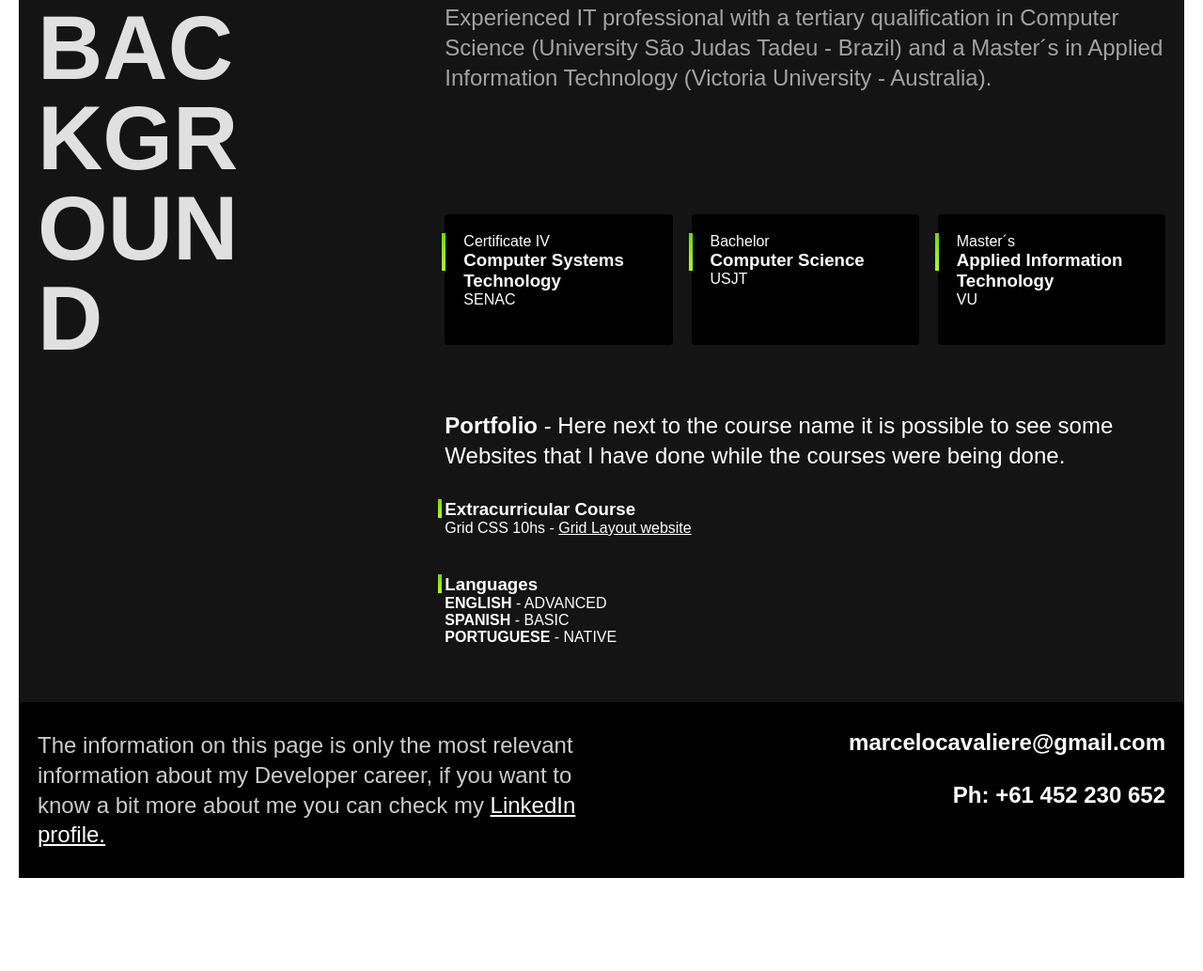
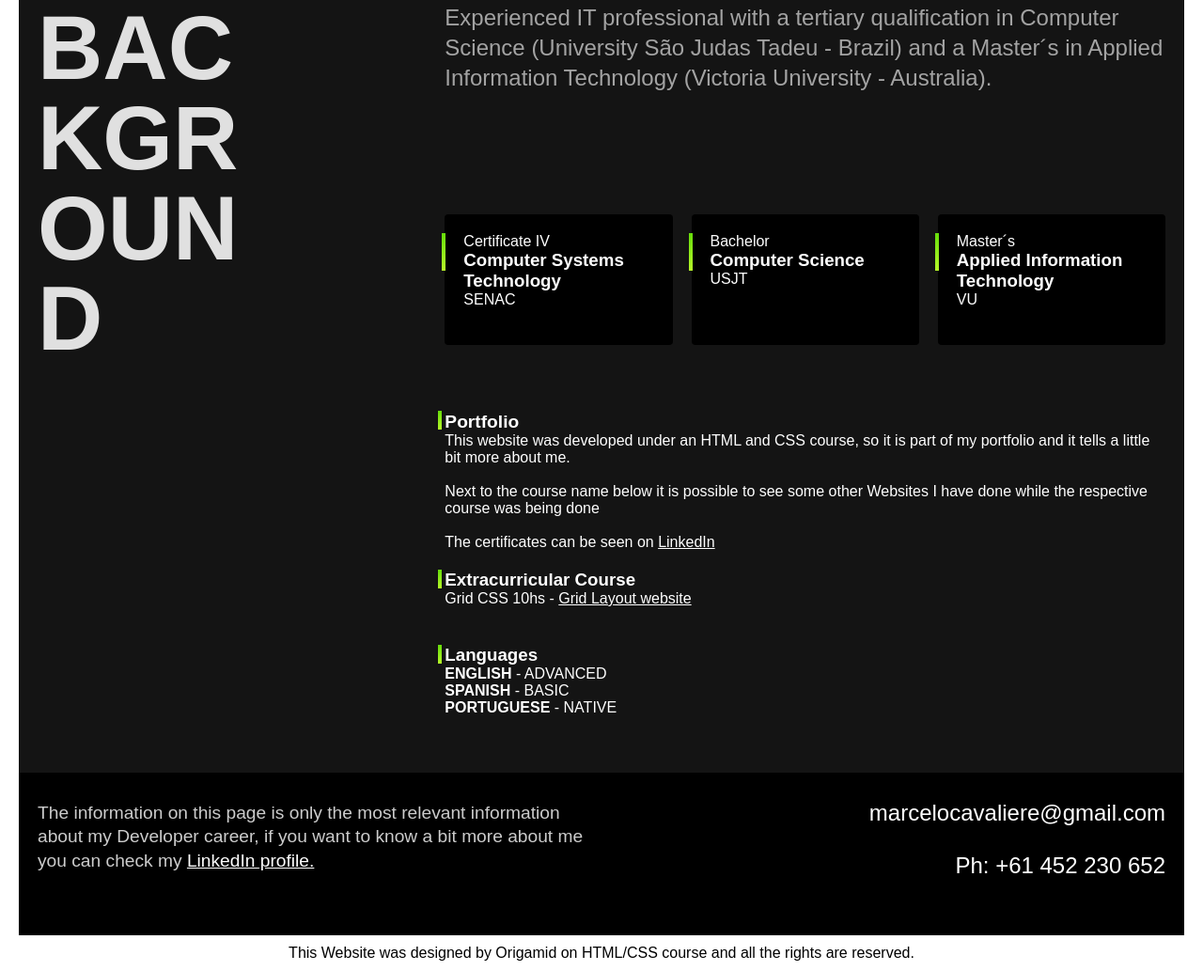
Before and after one commit to MarceloCavaliere/MarceloCavaliere.github.io, a plain HTML site: page index.html in a window 1280 px wide. Shown: the part 2016-3049 px from the top of the page at 94% size. Before the commit the page ends 2950 px from the top, so only its background shows below. Drawn offline with Linux system fonts and the light colour scheme.

Commit message:
ajustes no portfolio e detalhe verde

```diff
--- a/footer.css
+++ b/footer.css
@@ -9,14 +9,13 @@
 }
 
 .footer-texto {
-  font-size: 1.5rem;
+  font-size: 1.2rem;
   line-height: 1.33;
   color: #ccc;
   align-items: center;
 }
 
 .footer-contato li {
-  font-weight: bold;
   font-size: 1.5rem;
   line-height: 1.1;
   color: #fff;
@@ -30,6 +29,12 @@
 a {
   color: #fff;
 }
+
+.origamid {
+  text-align: center;
+  padding: 10px;
+}
+
 @media (max-width: 800px) {
   .footer-container {
     grid-template-columns: 1fr;
--- a/formacao.css
+++ b/formacao.css
@@ -75,10 +75,24 @@
   background: linear-gradient(#67dd0a, #b6f829);
   left: -7px;
 }
+#pai-portifolio {
+  position: relative;
+}
 
 #portfolio {
   color: #fff;
-  margin-bottom: 10px;
+  font-size: 1.2rem;
+  line-height: 1.2;
+  margin: 0px;
+}
+#portfolio::before {
+  position: absolute;
+  content: "";
+  display: block;
+  width: 4px;
+  height: 20px;
+  background: linear-gradient(#67dd0a, #b6f829);
+  left: -7px;
 }
 
 @media (min-width: 1001px) {
--- a/index.html
+++ b/index.html
@@ -63,7 +63,7 @@
 
         <ul class="empresa-texto">
           <li> - Analysing requirements in terms of understanding and time estimations.</li>
-          <li> - Peer code.</li>
+          <li> - Code pair</li>
           <li> - Usage of the ABAP development language.</li>
           <li> - Creation of new Z programs.</li>
           <li> - Troubleshooting current programs in SAP.</li>
@@ -90,7 +90,7 @@
 
         <ul class="empresa-texto">
           <li> - Analysing requirements in terms of understanding and time estimations.</li>
-          <li> - Peer code.</li>
+          <li> - Code pair</li>
           <li> - Usage of the ABAP development language.</li>
           <li> - Creation of new Z programs.</li>
           <li> - Troubleshooting current programs in SAP.</li>
@@ -139,8 +139,13 @@
         </li>
       </ul>
 
-      <div class="formacao-extra">
-        <p class="formacao-texto" id="portfolio"><b> Portfolio </b> - Here next to the course name it is possible to see some Websites that I have done while the courses were being done. </p>
+      <div class="formacao-extra" id="pai-portifolio">
+        <h3 class="formacao-texto" id="portfolio">Portfolio</h3>
+        <p>This website was developed under an
+          HTML and CSS course, so it is part of my portfolio and it tells a little bit more about me. <br><br>
+          Next to the course name below it is possible to see some other Websites I have done while the respective course was being done<br><br>
+          The certificates can be seen on <a class="linkedin" target=”_blank” href="https://www.linkedin.com/in/marcelo-cavaliere-40876b7b/">LinkedIn </a>
+        </p>
 
         <div class="cursos">
           <h3>Extracurricular Course</h3>
@@ -168,6 +173,7 @@
         <li>Ph: +61 452 230 652</li>
       </ul>
     </div>
+    <p class="origamid">This Website was designed by Origamid on HTML/CSS course and all the rights are reserved.</p>
   </footer>
 
 
```
Also changed, not shown: wildbeast/index.html (+6 -6 lines).
